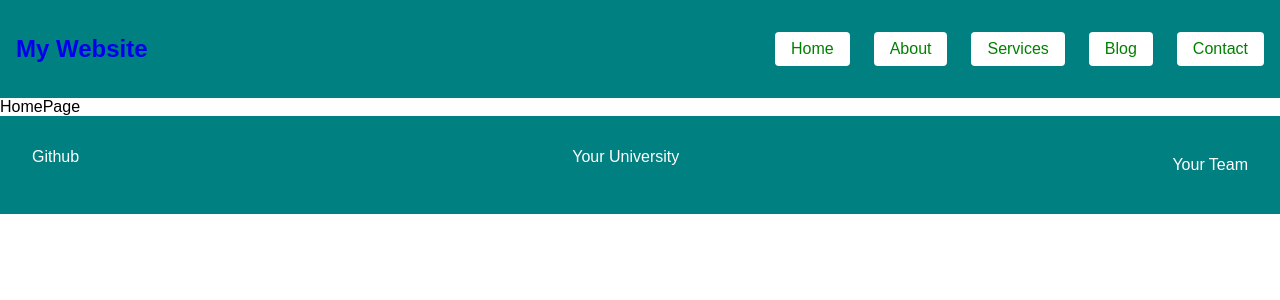
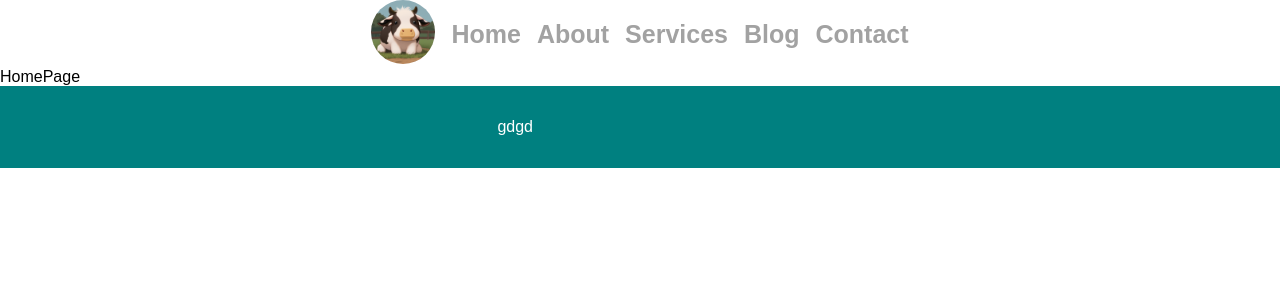
Before and after one commit to shch989/CapstoneDesign_A-Iot_SmartFarm, a React (Create React App) app in the folder client/: page / in a window 1280 px wide. Shown: the top 300 px of the page. Built offline with nearby package versions, Linux system fonts and the light colour scheme.

Commit message:
navbar & logo

```diff
--- a/client/src/components/Footer.js
+++ b/client/src/components/Footer.js
@@ -1,52 +1,29 @@
-import React from 'react';
-import styled from 'styled-components';
+import React from 'react'
+import styled from 'styled-components'
+
 
 const Container = styled.footer`
+  padding: 1rem;
+  background-color: #008080;
+`
+const MainFooter = styled.div`
+  width: 80%;
+  display: flex;
+  justify-content: center;
+  align-items: center;
+  padding: 1rem;
   background-color: #008080;
   color: #fff;
-  padding: 2rem;
-`;
+`
 
-const Content = styled.div`
-  display: flex;
-  flex-wrap: wrap;
-  justify-content: space-between;
-  align-items: center;
-`;
-
-const Item = styled.div`
-  margin-bottom: 1rem;
-
-  &:last-child {
-    margin-bottom: 0;
-  }
-`;
-
-const Link = styled.a`
-  color: #fff;
-  text-decoration: none;
-
-  &:hover {
-    text-decoration: underline;
-  }
-`;
-
-function Footer() {
+const Footer = () => {
   return (
     <Container>
-      <Content>
-        <Item>
-          <Link href="https://github.com/your-github-account">Github</Link>
-        </Item>
-        <Item>
-          Your University
-        </Item>
-        <Item>
-          Your Team
-        </Item>
-      </Content>
+      <MainFooter>
+        gdgd
+      </MainFooter>
     </Container>
-  );
+  )
 }
 
-export default Footer;
+export default Footer
--- a/client/src/components/Navbar.js
+++ b/client/src/components/Navbar.js
@@ -1,49 +1,58 @@
-import React from 'react';
-import styled from 'styled-components';
+import React from 'react'
+import styled from 'styled-components'
+import logo from '../public/logo.png'
 
 const Container = styled.nav`
+`
+
+const MainNav = styled.nav`
   display: flex;
-  justify-content: space-between;
+  justify-content: center;
   align-items: center;
-  padding: 1rem;
-  background-color: #008080;
   color: #fff;
-`;
+  width: 70%;
+  left: 0;
+  right: 0;
+  top: 0;
+  bottom: 0;
+  margin: auto;
+`
 
 const Logo = styled.a`
-  font-size: 1.5rem;
-  font-weight: bold;
-  text-decoration: none;
-`;
+  .main_logo {
+    height: 64px;
+    width: 64px;
+    border-radius: 50%;
+  }
+`
 
 const Menu = styled.ul`
   display: flex;
   list-style-type: none;
-`;
+  padding-left: 0;
+`
 
 const MenuItem = styled.li`
-  margin-left: 1.5rem;
+  margin-left: 1rem;
 
   a {
     display: inline-block;
-    padding: 0.5rem 1rem;
-    background-color: #fff;
-    color: #008000;
+    padding: 0, 0.5rem, 0.5rem, 0.5rem;
+    font-size: 25px;
+    font-weight: 600;
+    color: #A2A2A2;
     text-decoration: none;
-    border-radius: 0.25rem;
     transition: all 0.2s;
-
-    &:hover {
-      background-color: #008000;
-      color: #fff;
   }
-  }
-`;
+`
 
 function Navbar() {
   return (
     <Container>
-      <Logo href="/">My Website</Logo>
+      <MainNav>
+        <Logo href="/">
+          <img src={logo} alt="logo" className="main_logo" />
+        </Logo>
         <Menu>
           <MenuItem>
             <a href="/">Home</a>
@@ -61,8 +70,9 @@ function Navbar() {
             <a href="/contact">Contact</a>
           </MenuItem>
         </Menu>
+      </MainNav>
     </Container>
-  );
+  )
 }
 
-export default Navbar;
+export default Navbar
--- a/client/src/pages/LoginPage.js
+++ b/client/src/pages/LoginPage.js
@@ -8,7 +8,7 @@ const Wrapper = styled.div`
   display: flex;
   align-items: center;
   justify-content: center;
-  background-color: #c4df9b;
+  background-color: #e0ffff;
 `
 
 const FormWrapper = styled.div`
@@ -47,14 +47,14 @@ const Button = styled.button`
   margin-top: 20px;
   border: none;
   border-radius: 5px;
-  background-color: #4caf50;
+  background-color: #008080;
   color: #fff;
   font-size: 16px;
   font-weight: 700;
   cursor: pointer;
 
   &:hover {
-    background-color: #3e8e41;
+    background-color: #056b93;
   }
 
   &:focus {
--- a/client/src/pages/RegisterPage.js
+++ b/client/src/pages/RegisterPage.js
@@ -8,7 +8,7 @@ const Wrapper = styled.div`
   display: flex;
   align-items: center;
   justify-content: center;
-  background-color: #c4df9b;
+  background-color: #e0ffff;
 `
 
 const FormWrapper = styled.div`
@@ -46,14 +46,14 @@ const Button = styled.button`
   margin-top: 20px;
   border: none;
   border-radius: 5px;
-  background-color: #4caf50;
+  background-color: #008080;
   color: #fff;
   font-size: 16px;
   font-weight: 700;
   cursor: pointer;
 
   &:hover {
-    background-color: #3e8e41;
+    background-color: #056b93;
   }
 
   &:focus {
```
Also changed, not shown: client/src/public/logo.png (added). Lines whose indentation alone changed are shown as unchanged.
